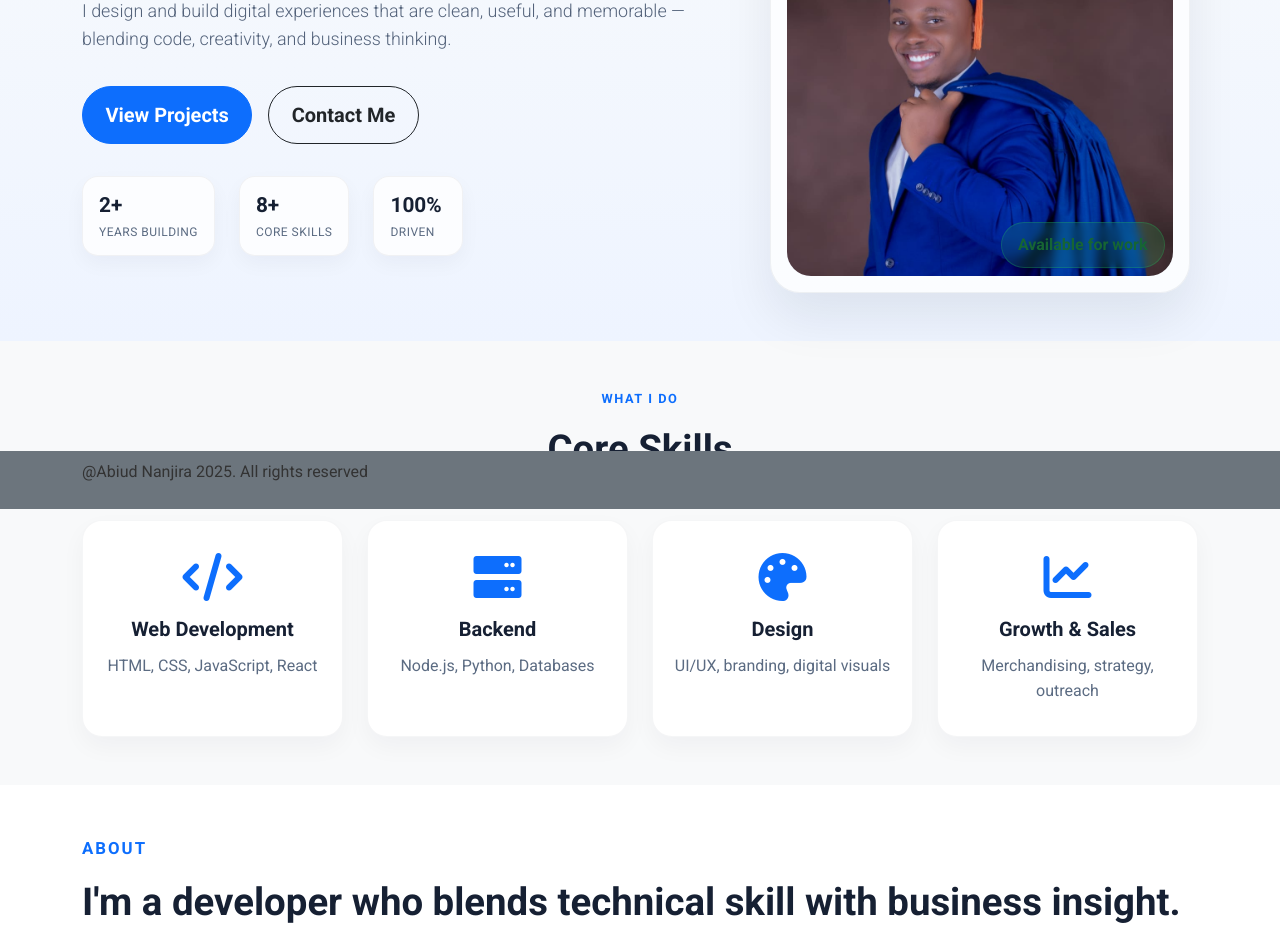
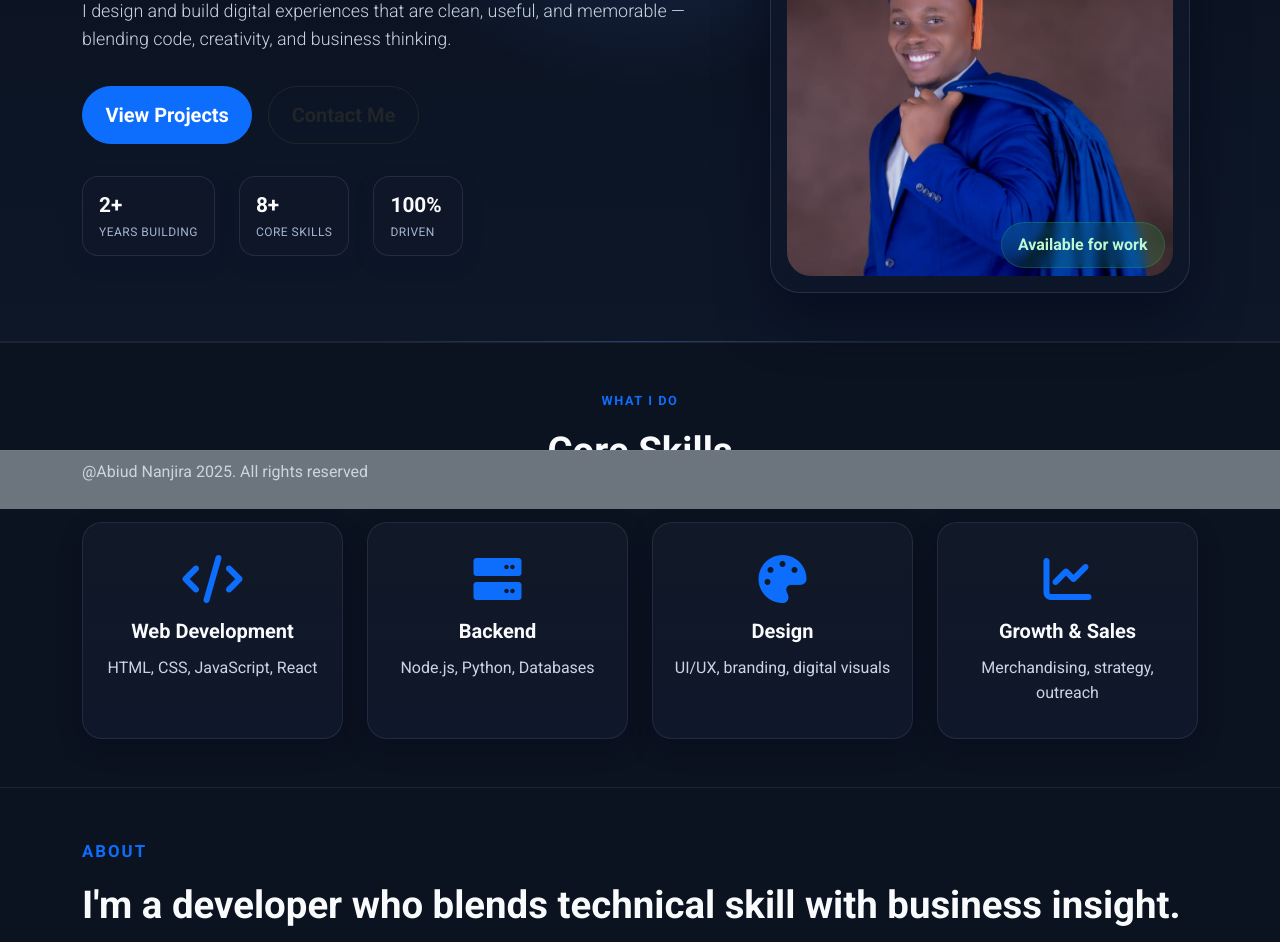
Before and after one commit to ab1uD/My-portfolio, a plain HTML site: page index.html in a window 1280 px wide. Shown: the part 291-1233 px from the top of the page. Drawn offline with nearby package versions, Linux system fonts and the light colour scheme.

Commit message:
updated the style.css

```diff
--- a/css/style.css
+++ b/css/style.css
@@ -3,7 +3,13 @@
 body {
     font-family: 'Roboto', sans-serif;
     line-height: 1.6;
-    color: #333;
+    color: #e5edf7;
+    background: #070b14;
+    min-height: 100vh;
+}
+
+body a {
+    text-decoration: none;
 }
 
 /* Hero Section */
@@ -185,9 +191,11 @@
 }
 
 .portfolio-intro {
-    background: linear-gradient(180deg, #f8fafc 0%, #eef4ff 100%);
+    background: radial-gradient(circle at top, rgba(77, 124, 255, 0.28), transparent 35%),
+        linear-gradient(180deg, #0b1220 0%, #0d1728 100%);
     padding-top: 5rem;
     padding-bottom: 4rem;
+    border-bottom: 1px solid rgba(148, 163, 184, 0.12);
 }
 
 .eyebrow {
@@ -195,7 +203,7 @@
     font-weight: 700;
     letter-spacing: 0.12em;
     text-transform: uppercase;
-    color: #4b6bfb;
+    color: #7dd3fc;
     margin-bottom: 1rem;
 }
 
@@ -204,17 +212,17 @@
     font-weight: 800;
     line-height: 1.05;
     margin-bottom: 1rem;
-    color: #162033;
+    color: #f8fafc;
 }
 
 .portfolio-intro h1 span {
-    color: #4b6bfb;
+    color: #7dd3fc;
 }
 
 .portfolio-intro .lead {
     max-width: 620px;
     font-size: 1.12rem;
-    color: #53627a;
+    color: #cbd5e1;
     margin-bottom: 2rem;
 }
 
@@ -248,20 +256,20 @@
     flex-direction: column;
     min-width: 90px;
     padding: 0.8rem 1rem;
-    background: rgba(255, 255, 255, 0.8);
-    border: 1px solid rgba(22, 32, 51, 0.05);
+    background: rgba(15, 23, 42, 0.75);
+    border: 1px solid rgba(148, 163, 184, 0.16);
     border-radius: 16px;
-    box-shadow: 0 8px 20px rgba(15, 23, 42, 0.04);
+    box-shadow: 0 8px 20px rgba(15, 23, 42, 0.18);
 }
 
 .quick-stats strong {
     font-size: 1.3rem;
-    color: #162033;
+    color: #f8fafc;
 }
 
 .quick-stats span {
     font-size: 0.75rem;
-    color: #5b6b82;
+    color: #a5b4cf;
     letter-spacing: 0.04em;
     text-transform: uppercase;
 }
@@ -271,10 +279,10 @@
     max-width: 420px;
     margin: 0 auto;
     padding: 1rem;
-    background: rgba(255, 255, 255, 0.75);
-    border: 1px solid rgba(22, 32, 51, 0.06);
+    background: linear-gradient(180deg, rgba(15, 23, 42, 0.9), rgba(15, 23, 42, 0.7));
+    border: 1px solid rgba(148, 163, 184, 0.18);
     border-radius: 30px;
-    box-shadow: 0 25px 50px rgba(15, 23, 42, 0.08);
+    box-shadow: 0 25px 50px rgba(2, 6, 23, 0.5);
 }
 
 .profile-card img {
@@ -284,7 +292,7 @@
     object-position: center top;
     border-radius: 24px;
     display: block;
-    background: #edf2ff;
+    background: #0f172a;
 }
 
 .profile-badge {
@@ -292,7 +300,7 @@
     right: 1.5rem;
     bottom: 1.5rem;
     background: rgba(34, 197, 94, 0.16);
-    color: #166534;
+    color: #bbf7d0;
     font-weight: 700;
     border: 1px solid rgba(34, 197, 94, 0.25);
     padding: 0.6rem 1rem;
@@ -302,48 +310,48 @@
 
 .section-heading h2 {
     font-size: clamp(2rem, 3vw, 2.8rem);
-    color: #162033;
+    color: #f8fafc;
     font-weight: 800;
     margin-bottom: 0;
 }
 
 .skill-card {
     padding: 2rem 1.25rem;
-    background: #fff;
-    border: 1px solid rgba(22, 32, 51, 0.04);
+    background: linear-gradient(180deg, #111827 0%, #0f172a 100%);
+    border: 1px solid rgba(148, 163, 184, 0.14);
     border-radius: 20px;
-    box-shadow: 0 10px 25px rgba(15, 23, 42, 0.04);
+    box-shadow: 0 10px 25px rgba(2, 6, 23, 0.26);
     height: 100%;
     transition: transform 0.25s ease, box-shadow 0.25s ease;
 }
 
 .skill-card:hover {
     transform: translateY(-6px);
-    box-shadow: 0 16px 30px rgba(15, 23, 42, 0.08);
+    box-shadow: 0 16px 30px rgba(2, 6, 23, 0.35);
 }
 
 .skill-card h5 {
     font-weight: 700;
     margin-bottom: 0.75rem;
-    color: #162033;
+    color: #f8fafc;
 }
 
 .skill-card p {
     margin-bottom: 0;
-    color: #5b6b82;
+    color: #cbd5e1;
 }
 
 .about-home {
-    background: #ffffff;
+    background: #0b1220;
     padding-top: 5rem;
     padding-bottom: 5rem;
 }
 
 .about-image-wrap {
-    background: linear-gradient(135deg, #eef4ff 0%, #f5f7fb 100%);
+    background: linear-gradient(135deg, rgba(14, 165, 233, 0.12), rgba(15, 23, 42, 0.9));
     border-radius: 28px;
     padding: 1rem;
-    box-shadow: 0 20px 40px rgba(15, 23, 42, 0.08);
+    box-shadow: 0 20px 40px rgba(2, 6, 23, 0.35);
 }
 
 .about-image-wrap img {
@@ -357,12 +365,12 @@
 .about-home h2 {
     font-size: clamp(2rem, 3vw, 3rem);
     font-weight: 800;
-    color: #162033;
+    color: #f8fafc;
     margin-bottom: 1rem;
 }
 
 .about-home p {
-    color: #53627a;
+    color: #cbd5e1;
     font-size: 1.05rem;
     line-height: 1.8;
 }
@@ -376,6 +384,19 @@
 /* Footer */
 footer {
     margin-top: auto;
+    background: #050b14 !important;
+    color: #cbd5e1;
+    border-top: 1px solid rgba(148, 163, 184, 0.12);
+}
+
+footer p {
+    color: #cbd5e1;
+}
+
+.skills {
+    background: #0b1220 !important;
+    border-top: 1px solid rgba(148, 163, 184, 0.12);
+    border-bottom: 1px solid rgba(148, 163, 184, 0.12);
 }
 
 /* Responsive Design */
```
